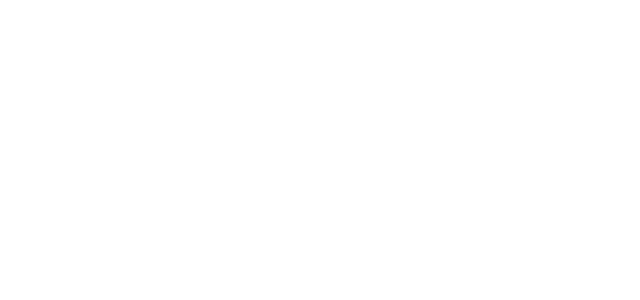
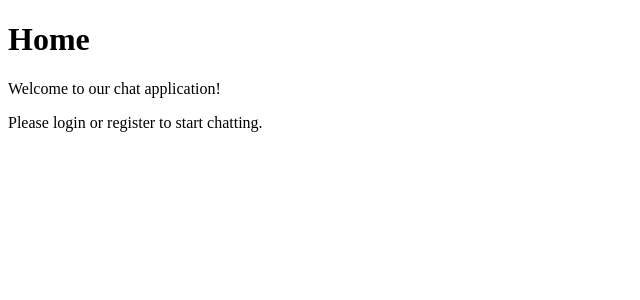
Before and after one commit to Aredhel269/7-gloria-monzo, a Next.js app in the folder frontend/: page /Home in a window 1280 px wide. Before the commit this address had no page. Shown: the top 300 px of the page, without its empty margins (0-640 px from the left). Built offline with nearby package versions, Linux system fonts and the light colour scheme.

Commit message:
rutes app

```diff
--- /dev/null
+++ b/frontend/pages/Home.js
@@ -0,0 +1,13 @@
+import React from 'react';
+
+const Home = () => {
+  return (
+    <div>
+      <h1>Home</h1>
+      <p>Welcome to our chat application!</p>
+      <p>Please login or register to start chatting.</p>
+    </div>
+  );
+};
+
+export default Home;
--- a/frontend/pages/_app.js
+++ b/frontend/pages/_app.js
@@ -1,6 +1,9 @@
+import React from 'react'
 import { BrowserRouter as Router, Route, Switch } from 'react-router-dom';
 import Login from './components/Login';
 import Register from './components/Register';
+import ChatRomm from '../pages/chatRoom'
+import Home from '../pages/Home'
 
 function App() {
   return (
@@ -9,6 +12,8 @@
         <Switch>
           <Route path="/login" component={Login} />
           <Route path="/register" component={Register} />
+          <Route path="/chatroom" component={ChatRomm} />
+          <Route path="/" component={Home} />
         </Switch>
       </div>
     </Router>
--- a/frontend/pages/chatRoom.js
+++ b/frontend/pages/chatRoom.js
@@ -0,0 +1,17 @@
+import React from 'react';
+import RoomList from '../components/RoomList';
+import MessageList from '../components/MessageList';
+import MessageInput from '../components/MessageInput';
+
+const ChatRoom = () => {
+  return (
+    <div>
+      <h1>Chat Room</h1>
+      <RoomList />
+      <MessageList />
+      <MessageInput />
+    </div>
+  );
+};
+
+export default ChatRoom;
```
Also changed, not shown: frontend/pages/Dashboards.js (added, +12 -0 lines), frontend/components/Layout.js (deleted).
